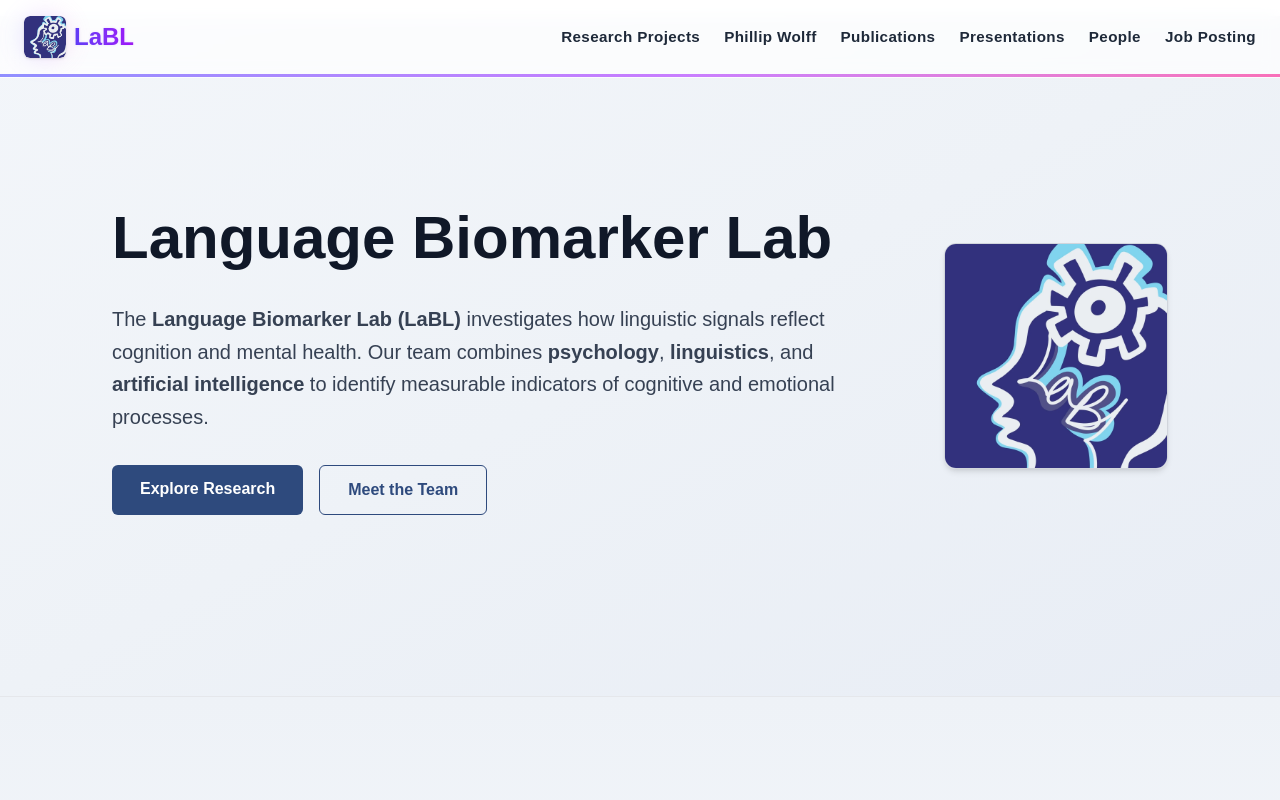
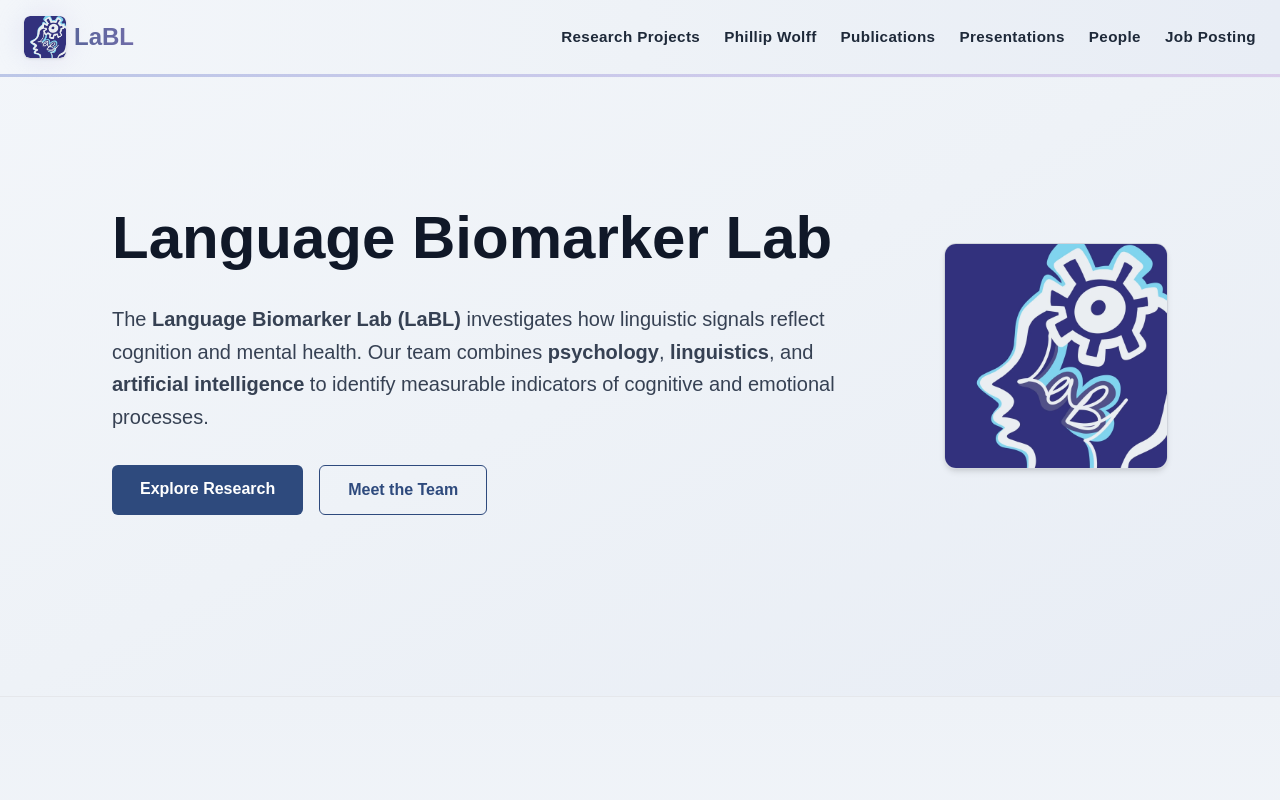
Before and after one commit to chris-emory/labl-website, a Next.js app: page / in a window 1280 px wide. Shown: the top 800 px of the page. Built offline with nearby package versions, Linux system fonts and the light colour scheme.

Commit message:
feat: update Navbar style and color

```diff
--- a/src/components/Navbar.tsx
+++ b/src/components/Navbar.tsx
@@ -29,29 +29,26 @@
     <header
       className={`fixed top-0 left-0 w-full z-50 transition-all duration-500 ${
         scrolled
-          ? "bg-white/90 backdrop-blur-md shadow-sm border-b border-gray-200"
-          : "bg-white/70 backdrop-blur-sm border-b border-transparent"
+          ? "bg-gradient-to-r from-[#f3f6fa]/95 via-[#eef2f7]/95 to-[#e8edf5]/95 backdrop-blur-md shadow-sm border-b border-gray-200"
+          : "bg-gradient-to-r from-[#f3f6fa] via-[#eef2f7] to-[#e8edf5] border-b border-transparent"
       }`}
     >
       <nav className="flex flex-wrap items-center justify-between mx-auto max-w-[95%] sm:max-w-7xl px-4 sm:px-6 py-3 sm:py-4">
-        {/* === Elegant Shining Logo Section === */}
+        {/* === Logo === */}
         <Link href="/" className="relative flex items-center gap-2 group flex-shrink-0">
           <div className="relative flex items-center justify-center">
-            {/* Smooth pulsing ring glow */}
             <motion.div
-              className="absolute w-12 h-12 rounded-full bg-gradient-to-r from-indigo-400 via-purple-400 to-pink-400 opacity-30 blur-md"
+              className="absolute w-12 h-12 rounded-full bg-gradient-to-r from-[#b6c2e5] via-[#c7c5e9] to-[#d8c7ea] opacity-30 blur-md"
               animate={{
-                scale: [1, 1.08, 1],
-                opacity: [0.2, 0.35, 0.2],
+                scale: [1, 1.05, 1],
+                opacity: [0.2, 0.3, 0.2],
               }}
               transition={{
-                duration: 3,
+                duration: 4,
                 repeat: Infinity,
                 ease: "easeInOut",
               }}
             />
-
-            {/* Logo with light shimmer */}
             <div className="relative overflow-hidden rounded-md shadow-sm">
               <Image
                 src="/labl-logo.png"
@@ -60,35 +57,18 @@
                 height={42}
                 className="rounded-md transition-transform duration-300 group-hover:scale-105"
               />
-              {/* Light sweep shimmer */}
-              <motion.div
-                className="absolute inset-0 bg-gradient-to-r from-transparent via-white/40 to-transparent"
-                animate={{
-                  x: ["-150%", "150%"],
-                }}
-                transition={{
-                  duration: 3,
-                  repeat: Infinity,
-                  ease: "easeInOut",
-                }}
-              />
             </div>
           </div>
 
-          {/* === LaBL Text with synchronized shimmer === */}
+          {/* LaBL text — softened gradient */}
           <motion.span
-            className="relative text-2xl font-extrabold bg-gradient-to-r from-indigo-600 via-purple-600 to-pink-600 bg-clip-text text-transparent"
+            className="relative text-2xl font-extrabold bg-gradient-to-r from-[#495d88] via-[#5a639b] to-[#6f6aa8] bg-clip-text text-transparent"
             animate={{
               backgroundPositionX: ["0%", "100%"],
               opacity: [1, 0.95, 1],
-              textShadow: [
-                "0px 0px 0px rgba(147,51,234,0)",
-                "0px 0px 8px rgba(147,51,234,0.4)",
-                "0px 0px 0px rgba(147,51,234,0)",
-              ],
             }}
             transition={{
-              duration: 5,
+              duration: 8,
               repeat: Infinity,
               ease: "easeInOut",
             }}
@@ -110,15 +90,15 @@
                 href={item.href}
                 className={`relative transition-all duration-300 ${
                   isActive
-                    ? "text-transparent bg-clip-text bg-gradient-to-r from-indigo-600 via-purple-600 to-pink-600 scale-105"
-                    : "text-gray-800 hover:text-transparent hover:bg-clip-text hover:bg-gradient-to-r hover:from-indigo-600 hover:via-purple-600 hover:to-pink-600 hover:scale-105"
+                    ? "text-transparent bg-clip-text bg-gradient-to-r from-[#495d88] via-[#5a639b] to-[#6f6aa8] scale-105"
+                    : "text-gray-800 hover:text-transparent hover:bg-clip-text hover:bg-gradient-to-r hover:from-[#495d88] hover:via-[#5a639b] hover:to-[#6f6aa8] hover:scale-105"
                 }`}
               >
                 {item.name}
                 {isActive && (
                   <motion.span
                     layoutId="nav-active"
-                    className="absolute -bottom-1 left-0 w-full h-[2px] bg-gradient-to-r from-indigo-500 via-purple-500 to-pink-500 rounded-full"
+                    className="absolute -bottom-1 left-0 w-full h-[2px] bg-gradient-to-r from-[#9aa9d1] via-[#b3addc] to-[#c6b4e0] rounded-full"
                   />
                 )}
               </Link>
@@ -127,8 +107,8 @@
         </div>
       </nav>
 
-      {/* Decorative gradient line */}
-      <div className="h-[3px] bg-gradient-to-r from-indigo-500 via-purple-500 to-pink-500 opacity-70" />
+      {/* === Soft underline (matches site palette) === */}
+      <div className="h-[3px] bg-gradient-to-r from-[#b6c2e5] via-[#c7c5e9] to-[#d8c7ea] opacity-90" />
     </header>
   );
 }
```
